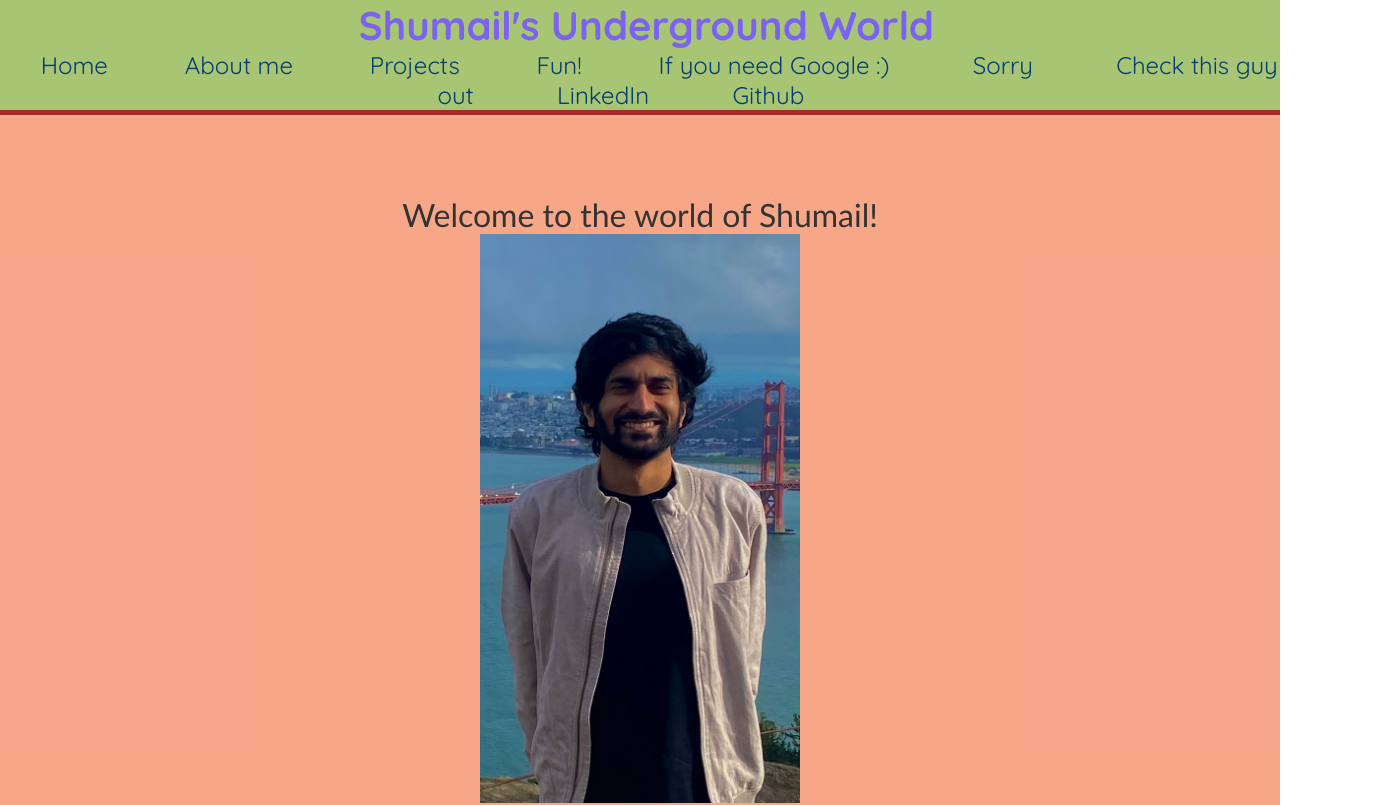
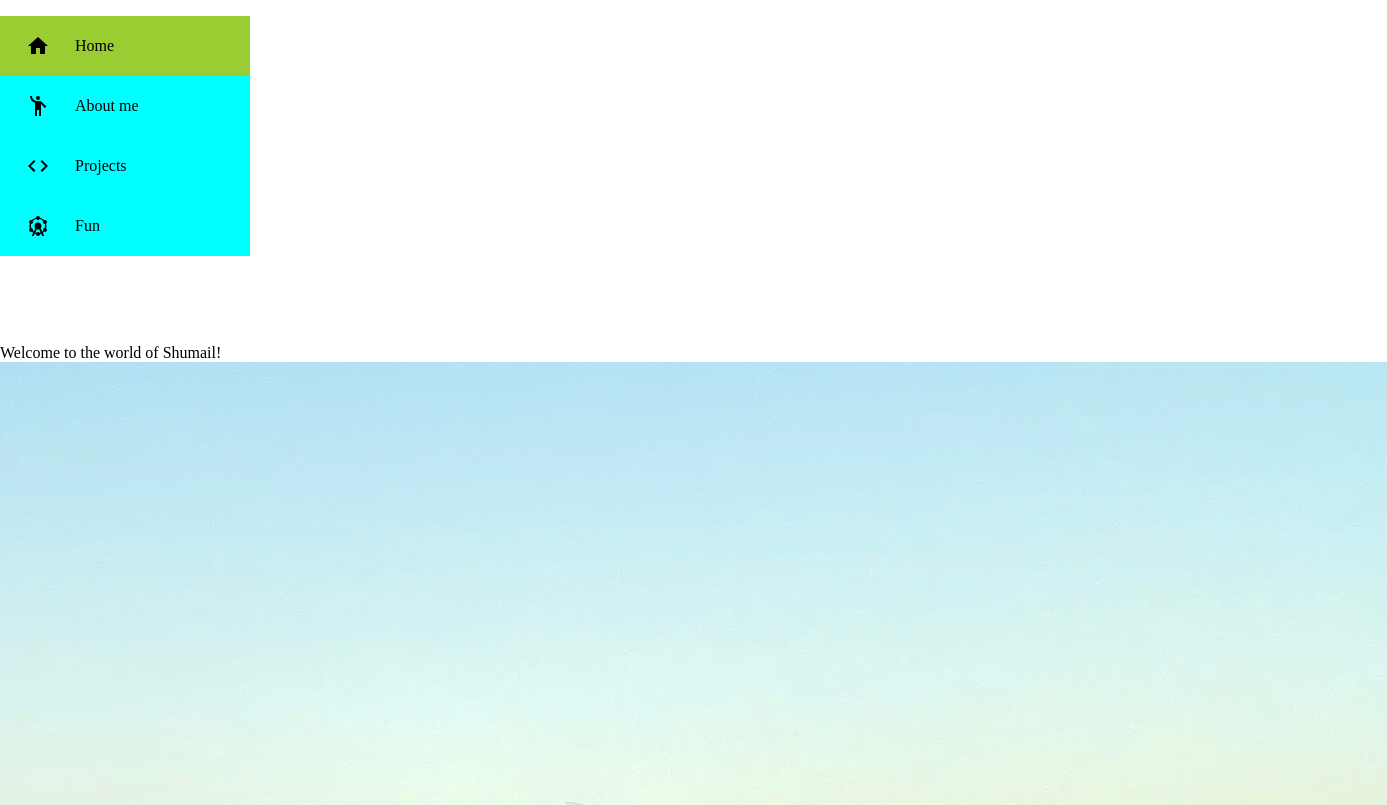
Before and after one commit to SZaidi00/mywebbo, a React (Create React App) app: page / in a window 1280 px wide. Shown: the top 805 px of the page, 1387 px wide, since content can reach past the window. Built offline with nearby package versions, Linux system fonts and the light colour scheme.

Commit message:
major changes coming soon

```diff
--- a/public/index.html
+++ b/public/index.html
@@ -14,6 +14,10 @@
 
     <title>Lucky Winner !!!</title>
   </head>
+
+
+
+
   <body>
     <noscript>You need to enable JavaScript to run this app.</noscript>
     <div id="root"></div>
--- a/src/App.js
+++ b/src/App.js
@@ -1,10 +1,11 @@
 import Navbar from "./Navbar";
+import Sidebar from "./Sidebar";
 import Home from './Home';
 import {BrowserRouter as Router, Route, Switch} from 'react-router-dom';
 import Projects from "./Projects";
 import Aboutme from "./Aboutme";
 import Fun from "./Fun";
-
+import "./index.css";
 
 
 
@@ -12,39 +13,53 @@ function App() {
 
 
   return (
+
+    <>
     <Router>
-    <div className="App">
-      <Navbar />
-      <div className= "content">
-        <Switch>
-
-          <Route exact path="/">
-            <Home />
-          </Route>
-
-          <Route path="/Aboutme">
-            <Aboutme/>
-          </Route>
-
-          <Route path="/Hobbies">
-
-          </Route>
-
-          <Route path="/Projects">
-            <Projects/>
-          </Route>
-
-          <Route  path="/Fun">
-            <Fun/>
-          </Route>
+      <Sidebar />
+      <Switch>
+        <Route path ='/'component={Home} />
+      </Switch>
+    </Router>
+    </>
 
 
-        </Switch>
 
-        </div>
-    </div>
 
-</Router>
+//     <Router>
+//     <div className="App">
+//       <Sidebar />
+
+//       <div className= "content">
+//         <Switch>
+
+//           <Route exact path="/">
+//             <Home />
+//           </Route>
+
+//           {/* <Route path="/Aboutme">
+//             <Aboutme/>
+//           </Route>
+
+//           <Route path="/Hobbies">
+
+//           </Route>
+
+//           <Route path="/Projects">
+//             <Projects/>
+//           </Route>
+
+//           <Route  path="/Fun">
+//             <Fun/>
+//           </Route> */}
+
+
+//         </Switch>
+
+//         </div>
+//     </div>
+
+// </Router>
 
 
   );
--- /dev/null
+++ b/src/Sidebar.js
@@ -0,0 +1,29 @@
+import React from "react";
+import "./index.css";
+import {SidebarData} from "./SidebarData";
+
+
+function Sidebar() {
+    return(
+        <div className="Sidebar">
+            <ul className="SidebarList">
+                {SidebarData.map((val,key) => {
+                    return(
+                        <li
+                        key = {key}
+                        id={window.location.pathname == val.link ? "active" : ""}
+                        className = "row"
+                        onClick={() => {
+                            window.location.pathname = val.link;
+                        }}
+                        >
+                            <div id ="icon" >{val.icon}</div> <div id="title">{val.title}</div>
+                        </li>
+                    );
+                })}
+            </ul>
+        </div>
+    );
+}
+
+export default Sidebar;
--- /dev/null
+++ b/src/SidebarData.js
@@ -0,0 +1,33 @@
+import React from "react";
+import HomeIcon from '@mui/icons-material/Home';
+import EmojiPeopleIcon from '@mui/icons-material/EmojiPeople';
+import CodeIcon from '@mui/icons-material/Code';
+import AttractionsIcon from '@mui/icons-material/Attractions';
+
+export const SidebarData =[
+    {
+    title:"Home",
+    icon: <HomeIcon />,
+    link: "/"
+    },
+
+    {
+        title:"About me",
+        icon: <EmojiPeopleIcon />,
+        link: "/Aboutme"
+    },
+
+    {
+        title:"Projects",
+        icon: <CodeIcon/>,
+        link: "/Projects"
+    },
+
+    {
+        title:"Fun",
+        icon: <AttractionsIcon />,
+        link: "/Fun"
+    },
+
+
+]
--- a/src/index.css
+++ b/src/index.css
@@ -1,13 +1,19 @@
 @import url('https://fonts.googleapis.com/css2?family=Quicksand:wght@300;400;500;600;700&display=swap');
 
 /* base styles */
-* {
+/* * {
   margin: 0% 0;
   font-family: "Quicksand";
   color: #333;
-}
+} */
+
+/* .App{
+  width: 100 vw;
+  height: 100 vw;
+} */
+
 /* NAV BAR STYLES */
-.navbar{
+/* .navbar{
   background-color:rgb(167, 197, 114);
   border-bottom: 5px solid #a72828;
   margin: 0;
@@ -29,11 +35,11 @@
   padding: 3%;
 }
 .navbar a:hover {
-  color:white; /* when the mouse hovers over these links, it creates a colour */
-}
+  color:white;} /* when the mouse hovers over these links, it creates a colour */
+
 
 /* ABOUT ME STYLES */
-.abootme{
+/* .abootme{
   background-color: wheat;
   text-align: center;
 }
@@ -61,10 +67,10 @@
   font-family:serif;
   font-size: x-large;
 
-}
+} */
 
 /* PROJECTS STYLES  */
-.prorec{
+/* .prorec{
   background-color: thistle;
   text-align: center;
 }
@@ -90,10 +96,10 @@
 }
 .prorec strong{
   font-size: x-large;
-}
+} */
 
 /* Fun Styles */
-.funtime{
+/* .funtime{
   background-color:rgba(127, 255, 212, 0.582);
   text-align: center;
 }
@@ -122,10 +128,10 @@
   content: "";
   display: table;
   clear: both;
-}
+} */
 
 /* HOME STYLES */
-.Home{
+/* .Home{
   background-color: rgba(245, 142, 105, 0.788);
   text-align: center;
 }
@@ -143,4 +149,60 @@
   margin: 1rem 5rem 0 5rem ;
   font-family: 'Trebuchet MS';
   font-size: x-large;
+} */
+
+/* ******************* ***/
+/****** RESTART CSS ******/
+/* ********************* */
+
+.App{
+  width: 100vw;
+  height: 100vw;
 }
+
+body{
+  margin: 0;
+  padding: 0;
+}
+
+/* SIDE NAV */
+.Sidebar{
+  height: 100%;
+  width: 250px;
+  background-color:aqua;
+}
+
+.SidebarList {
+  height: 100%;
+  width: 100%;
+  padding: 0;
+}
+
+.SidebarList .row{
+  height: 60px;
+  width: 100%;
+  list-style-type: none;
+  margin: 0%;
+  display: flex;
+  flex-direction: row;
+  justify-content: center;
+  align-items: center;
+}
+
+.SidebarList .row:hover{
+  cursor: pointer;
+  background-color: bisque;
+}
+
+.SidebarList #active{
+  background-color: yellowgreen;
+}
+
+.row #icon{
+  flex: 30%;
+  display: grid;
+  place-items: center;
+}
+.row #title{
+  flex: 70%;
+}
```
Also changed, not shown: package.json (+7 -0 lines), src/Navbar.js (+42 -0 lines), src/pictures/me.jpg, 1 other file (tests, documents, lock files or other folders).
